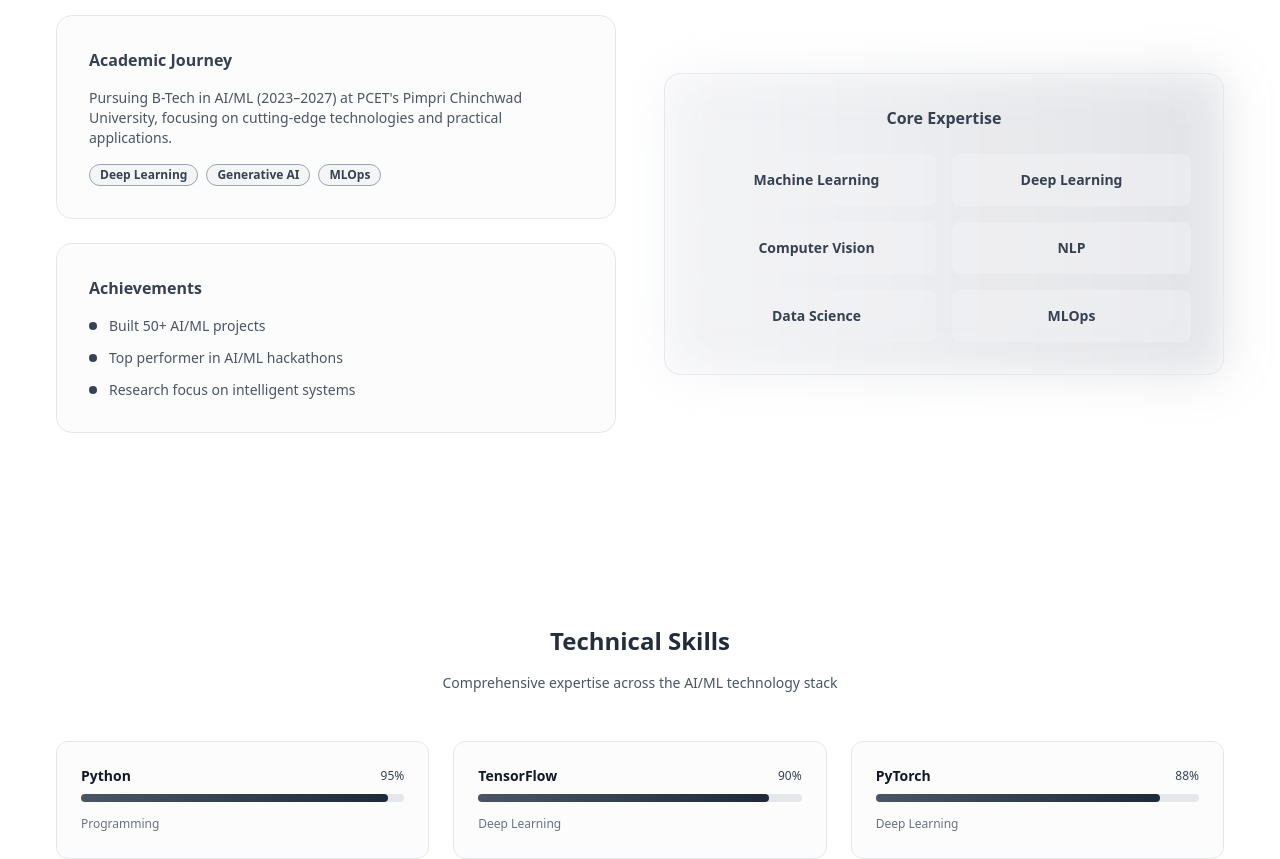
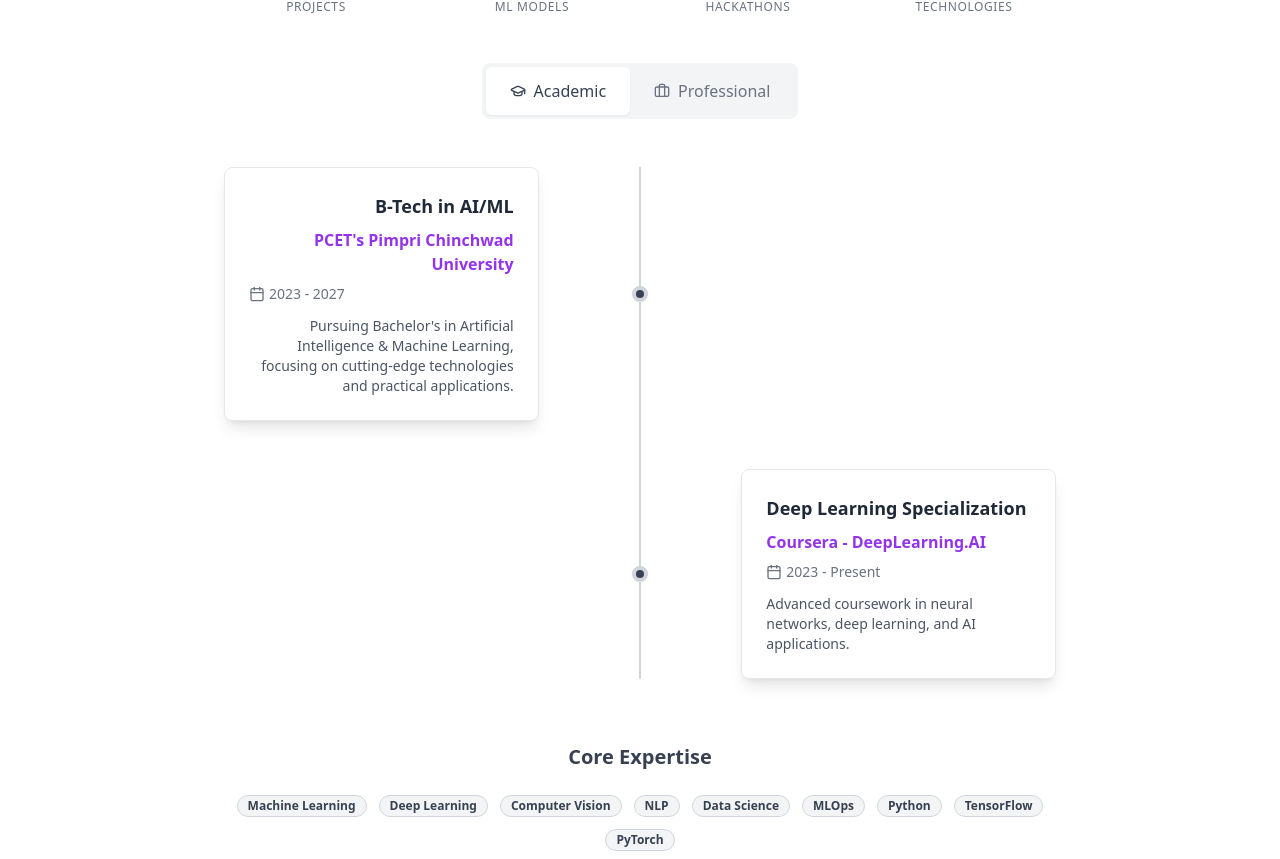
Before and after one commit to Riteshveer/ritsveer-demo, a React (Vite) app: page / in a window 1280 px wide. Shown: the part 1061-1920 px from the top of the page. Built offline with nearby package versions, Linux system fonts and the light colour scheme.

Commit message:
Refactor Experience section
Refactor the Experience section to match the provided design.

```diff
--- a/src/components/ExperienceSection.tsx
+++ b/src/components/ExperienceSection.tsx
@@ -1,14 +1,67 @@
 
 import { Badge } from '@/components/ui/badge';
+import { useState } from 'react';
+import { GraduationCap, Briefcase, Calendar } from 'lucide-react';
 
 const ExperienceSection = () => {
+  const [activeTab, setActiveTab] = useState('academic');
+
+  const academicExperience = [
+    {
+      title: "B-Tech in AI/ML",
+      organization: "PCET's Pimpri Chinchwad University",
+      period: "2023 - 2027",
+      description: "Pursuing Bachelor's in Artificial Intelligence & Machine Learning, focusing on cutting-edge technologies and practical applications."
+    },
+    {
+      title: "Deep Learning Specialization",
+      organization: "Coursera - DeepLearning.AI",
+      period: "2023 - Present",
+      description: "Advanced coursework in neural networks, deep learning, and AI applications."
+    }
+  ];
+
+  const professionalExperience = [
+    {
+      title: "Lead MLE & Data Scientist",
+      organization: "BrainSightAI",
+      period: "Jul 2023 - Present",
+      description: "Leading machine learning engineering and data science initiatives, developing AI solutions for real-world problems."
+    },
+    {
+      title: "Senior MLE & Data Scientist",
+      organization: "BrainSightAI",
+      period: "May 2022 - Jul 2023",
+      description: "Developed and deployed machine learning models, worked on data analytics and AI research projects."
+    },
+    {
+      title: "Machine Learning Engineer",
+      organization: "BrainSightAI",
+      period: "Aug 2021 - May 2022",
+      description: "Implemented ML algorithms, data preprocessing, and model optimization for various AI applications."
+    },
+    {
+      title: "Programmer Analyst Trainee",
+      organization: "Cognizant",
+      period: "Jan 2021 - Jul 2021",
+      description: "Training program focused on software development, data analysis, and emerging technologies."
+    },
+    {
+      title: "AI Engineer Intern",
+      organization: "DCKAP",
+      period: "Sep 2020 - Jan 2021",
+      description: "Worked on artificial intelligence projects, gained hands-on experience with ML frameworks."
+    }
+  ];
+
   return (
     <section id="experience" className="relative z-10 py-16 px-6 mb-16">
-      <div className="container mx-auto">
+      <div className="container mx-auto max-w-4xl">
         <div className="text-center mb-12 animate-fade-in">
-          <h2 className="text-xl md:text-2xl font-bold mb-4 bg-gradient-to-r from-gray-700 to-gray-900 bg-clip-text text-transparent">
-            Experience & Credentials
+          <h2 className="text-3xl md:text-4xl font-bold mb-4 bg-gradient-to-r from-gray-700 to-gray-900 bg-clip-text text-transparent">
+            Experience
           </h2>
+          <p className="text-gray-600 mb-8">My journey in the academic & professional front</p>
 
           {/* Statistics Section with 2cm gap */}
           <div className="mt-8" style={{ marginTop: '2cm' }}>
@@ -31,54 +84,79 @@ const ExperienceSection = () => {
               </div>
             </div>
           </div>
+
+          {/* Tab Navigation */}
+          <div className="flex justify-center mt-12 mb-8">
+            <div className="flex bg-gray-100 rounded-lg p-1">
+              <button
+                onClick={() => setActiveTab('academic')}
+                className={`flex items-center px-6 py-3 rounded-md transition-all duration-300 ${
+                  activeTab === 'academic'
+                    ? 'bg-white text-gray-700 shadow-sm'
+                    : 'text-gray-500 hover:text-gray-700'
+                }`}
+              >
+                <GraduationCap className="w-4 h-4 mr-2" />
+                Academic
+              </button>
+              <button
+                onClick={() => setActiveTab('professional')}
+                className={`flex items-center px-6 py-3 rounded-md transition-all duration-300 ${
+                  activeTab === 'professional'
+                    ? 'bg-white text-purple-600 shadow-sm'
+                    : 'text-gray-500 hover:text-gray-700'
+                }`}
+              >
+                <Briefcase className="w-4 h-4 mr-2" />
+                Professional
+              </button>
             </div>
-
-        <div className="grid md:grid-cols-2 gap-12 items-center">
-          <div className="space-y-6 animate-fade-in">
-            <div className="bg-gray-50/50 backdrop-blur-sm rounded-2xl p-8 border border-gray-200 hover:border-gray-400/50 transition-all duration-300">
-              <h3 className="text-base font-bold mb-4 text-gray-700">Academic Journey</h3>
-              <p className="text-gray-600 mb-4 text-sm">
-                Pursuing B-Tech in AI/ML (2023–2027) at PCET's Pimpri Chinchwad University,
-                focusing on cutting-edge technologies and practical applications.
-              </p>
-              <div className="flex flex-wrap gap-2">
-                <Badge variant="secondary" className="bg-gray-200/30 text-gray-700 border-gray-400 text-xs">Deep Learning</Badge>
-                <Badge variant="secondary" className="bg-gray-200/30 text-gray-700 border-gray-400 text-xs">Generative AI</Badge>
-                <Badge variant="secondary" className="bg-gray-200/30 text-gray-700 border-gray-400 text-xs">MLOps</Badge>
           </div>
         </div>
 
-            <div className="bg-gray-50/50 backdrop-blur-sm rounded-2xl p-8 border border-gray-200 hover:border-gray-400/50 transition-all duration-300">
-              <h3 className="text-base font-bold mb-4 text-gray-700">Achievements</h3>
-              <ul className="space-y-3 text-gray-600 text-sm">
-                <li className="flex items-center space-x-3">
-                  <div className="w-2 h-2 bg-gray-700 rounded-full"></div>
-                  <span>Built 50+ AI/ML projects</span>
-                </li>
-                <li className="flex items-center space-x-3">
-                  <div className="w-2 h-2 bg-gray-700 rounded-full"></div>
-                  <span>Top performer in AI/ML hackathons</span>
-                </li>
-                <li className="flex items-center space-x-3">
-                  <div className="w-2 h-2 bg-gray-700 rounded-full"></div>
-                  <span>Research focus on intelligent systems</span>
-                </li>
-              </ul>
+        {/* Timeline */}
+        <div className="relative">
+          {/* Central Line */}
+          <div className="absolute left-1/2 transform -translate-x-1/2 w-0.5 bg-gray-300 h-full"></div>
+
+          {/* Experience Items */}
+          <div className="space-y-12">
+            {(activeTab === 'academic' ? academicExperience : professionalExperience).map((item, index) => (
+              <div key={index} className={`flex items-center animate-fade-in ${index % 2 === 0 ? 'flex-row' : 'flex-row-reverse'}`} style={{ animationDelay: `${index * 0.1}s` }}>
+                {/* Content */}
+                <div className={`w-5/12 ${index % 2 === 0 ? 'text-right pr-8' : 'text-left pl-8'}`}>
+                  <div className="bg-white rounded-lg p-6 shadow-lg border border-gray-200 hover:border-gray-300 transition-all duration-300">
+                    <h3 className="text-lg font-bold text-gray-800 mb-2">{item.title}</h3>
+                    <p className="text-purple-600 font-semibold mb-2">{item.organization}</p>
+                    <div className="flex items-center text-gray-500 text-sm mb-3">
+                      <Calendar className="w-4 h-4 mr-1" />
+                      {item.period}
+                    </div>
+                    <p className="text-gray-600 text-sm">{item.description}</p>
                   </div>
                 </div>
 
-          <div className="relative animate-fade-in">
-            <div className="absolute inset-0 bg-gradient-to-r from-gray-300/20 to-gray-500/20 rounded-2xl blur-xl"></div>
-            <div className="relative bg-gray-50/50 backdrop-blur-sm rounded-2xl p-8 border border-gray-200">
-              <h3 className="text-base font-bold mb-6 text-center text-gray-700">Core Expertise</h3>
-              <div className="grid grid-cols-2 gap-4">
-                {['Machine Learning', 'Deep Learning', 'Computer Vision', 'NLP', 'Data Science', 'MLOps'].map((skill) => (
-                  <div key={skill} className="text-center p-4 bg-gray-100/50 rounded-lg hover:bg-gray-100 transition-colors duration-300">
-                    <div className="text-gray-700 font-semibold text-sm">{skill}</div>
+                {/* Timeline Dot */}
+                <div className="w-2/12 flex justify-center">
+                  <div className={`w-4 h-4 rounded-full border-4 ${activeTab === 'academic' ? 'bg-gray-700 border-gray-300' : 'bg-purple-600 border-purple-200'}`}></div>
+                </div>
+
+                {/* Empty Space */}
+                <div className="w-5/12"></div>
               </div>
             ))}
           </div>
         </div>
+
+        {/* Skills Section */}
+        <div className="mt-16 text-center">
+          <h3 className="text-xl font-bold mb-6 text-gray-700">Core Expertise</h3>
+          <div className="flex flex-wrap justify-center gap-3">
+            {['Machine Learning', 'Deep Learning', 'Computer Vision', 'NLP', 'Data Science', 'MLOps', 'Python', 'TensorFlow', 'PyTorch'].map((skill) => (
+              <Badge key={skill} variant="secondary" className="bg-gray-100 text-gray-700 border-gray-300 hover:bg-gray-200 transition-colors duration-300">
+                {skill}
+              </Badge>
+            ))}
           </div>
         </div>
       </div>
```
Lines whose indentation alone changed are shown as unchanged.
